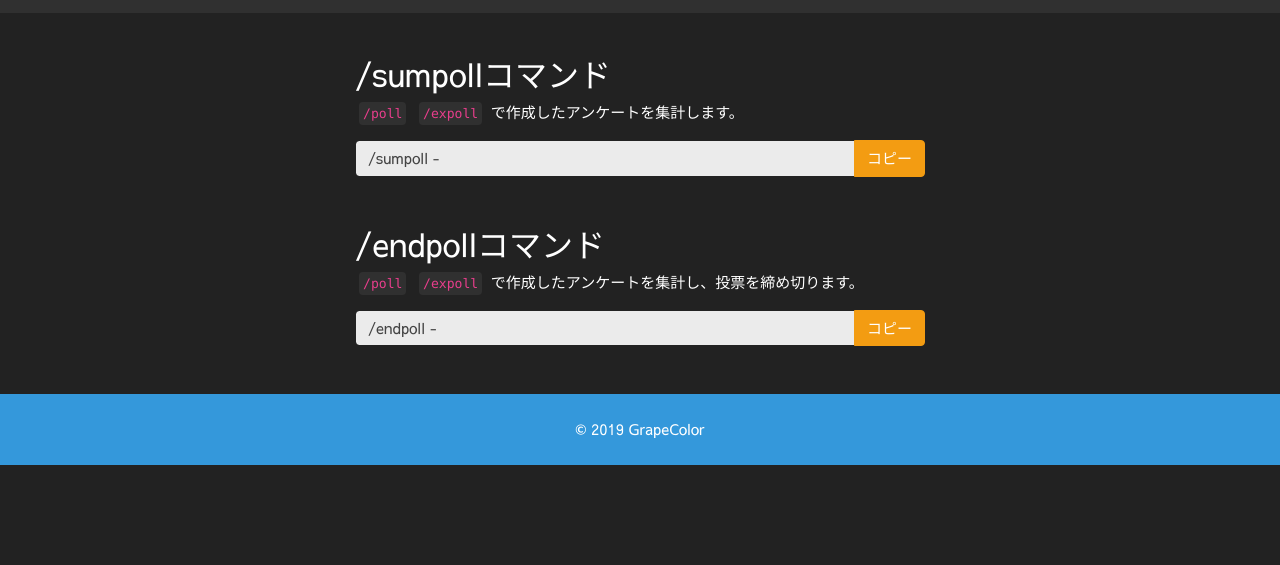
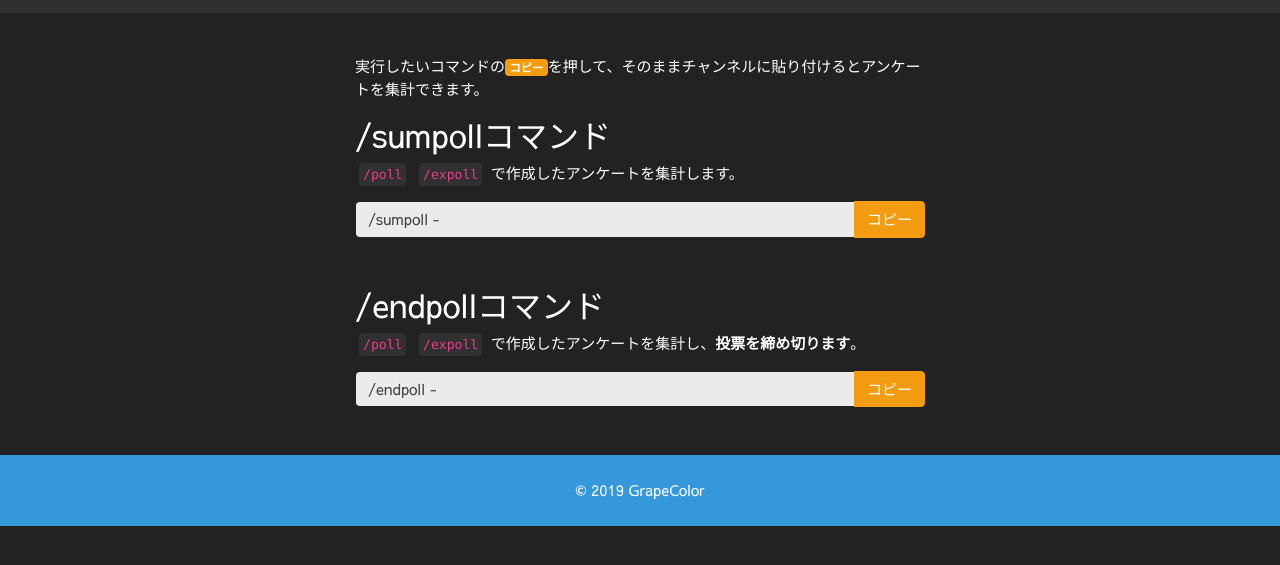
Before and after one commit to MinimumBots/quick_poll_legacy, a website: page docs/ja/sumpoll.html in a window 1280 px wide. Shown: the part 65-630 px from the top of the page. Drawn offline with nearby package versions, Linux system fonts and the light colour scheme.

Commit message:
Add discription in sumpoll

```diff
--- a/docs/ja/sumpoll.html
+++ b/docs/ja/sumpoll.html
@@ -41,6 +41,10 @@
   </div>
 
   <div class="container" style="max-width: 600px; margin-top: 120px;">
+    <p>
+      実行したいコマンドの<span class="badge badge-warning">コピー</span>を押して、そのままチャンネルに貼り付けるとアンケートを集計できます。
+    </p>
+
     <div class="mb-5">
       <h3>/sumpollコマンド</h3>
       <p>
@@ -61,7 +65,7 @@
       <p>
         <code class="bg-dark mx-1 my-0 p-1 rounded">/poll</code>
         <code class="bg-dark mx-1 my-0 p-1 rounded">/expoll</code>
-        で作成したアンケートを集計し、投票を締め切ります。
+        で作成したアンケートを集計し、<strong>投票を締め切ります</strong>。
       </p>
       <div class="input-group">
         <input type="text" id="display_endpoll" class="form-control" readonly />
```
